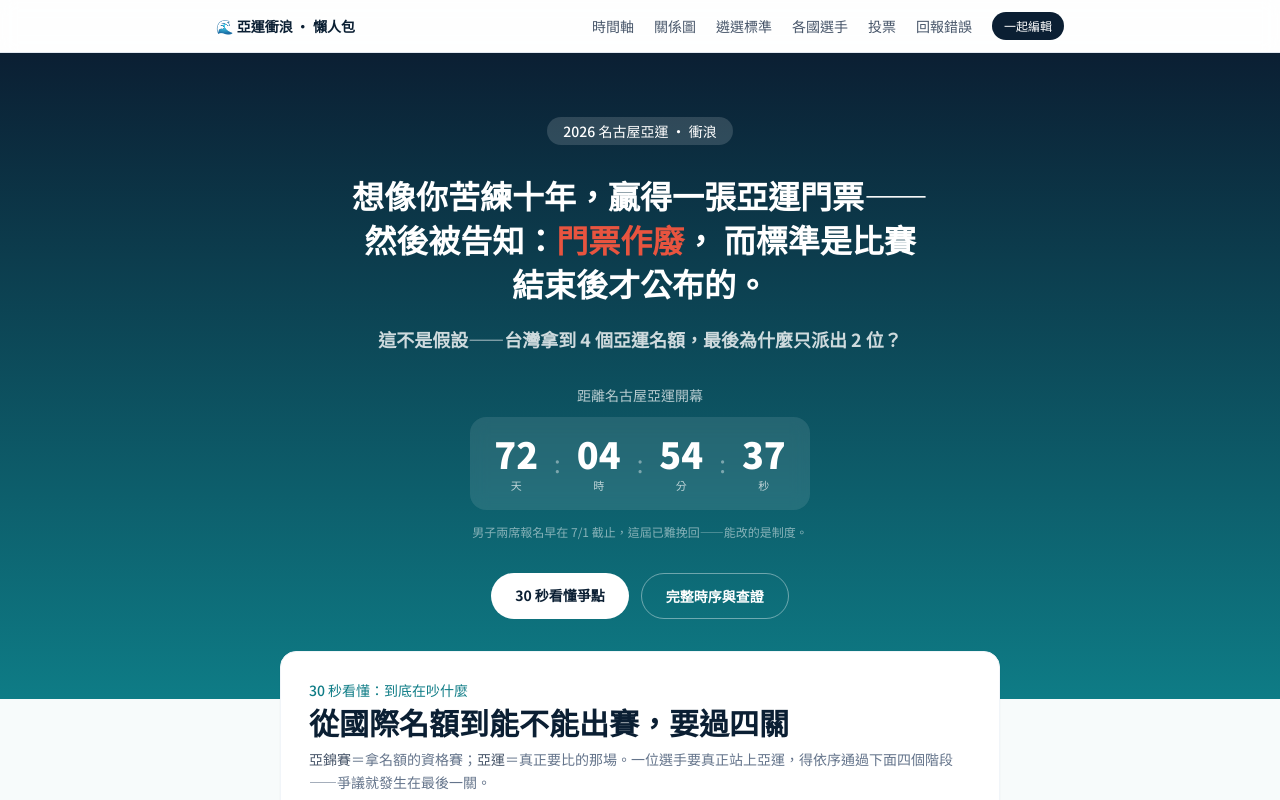
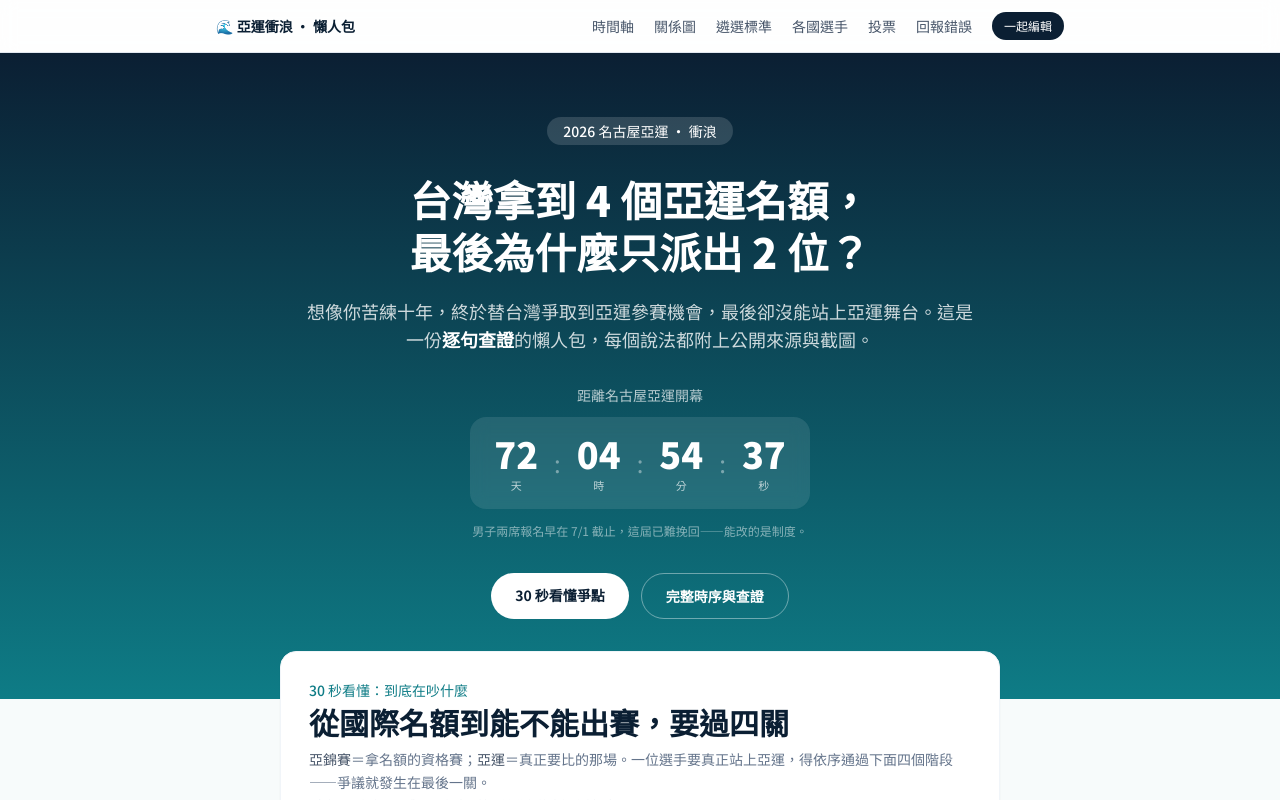
Before and after one commit to sucrelinsurfer/Aichi-Nagoya-2026issue, a Next.js app in the folder web/: page / in a window 1280 px wide. Shown: the top 800 px of the page. Built offline with nearby package versions, Linux system fonts and the light colour scheme; no server answers.

Commit message:
改標題

```diff
--- a/web/app/page.tsx
+++ b/web/app/page.tsx
@@ -20,15 +20,16 @@ export default function Home() {
           <p className="inline-block rounded-full bg-white/15 px-4 py-1 text-sm font-medium">
             2026 名古屋亞運 · 衝浪
           </p>
-          <p className="mx-auto mt-7 max-w-xl text-2xl font-black leading-snug text-white sm:text-[2rem]">
-            想像你苦練十年，贏得一張亞運門票——
+          <h1 className="mx-auto mt-7 max-w-2xl text-3xl font-black leading-tight text-white sm:text-[2.6rem]">
+            台灣拿到 4 個亞運名額，
             <br className="hidden sm:block" />
-            然後被告知：<span className="text-coral">門票作廢</span>，
-            而標準是比賽結束後才公布的。
+            最後為什麼只派出 2 位？
+          </h1>
+          <p className="mx-auto mt-5 max-w-2xl text-base leading-relaxed text-white/80 sm:text-lg">
+            想像你苦練十年，終於替台灣爭取到亞運參賽機會，最後卻沒能站上亞運舞台。這是一份
+            <span className="font-semibold text-white">逐句查證</span>
+            的懶人包，每個說法都附上公開來源與截圖。
           </p>
-          <h1 className="mx-auto mt-5 max-w-xl text-base font-semibold leading-relaxed text-white/80 sm:text-lg">
-            這不是假設——台灣拿到 4 個亞運名額，最後為什麼只派出 2 位？
-          </h1>
           <div className="mt-8 flex flex-col items-center gap-3">
             <span className="text-sm text-white/70">距離名古屋亞運開幕</span>
             <Countdown />
```
